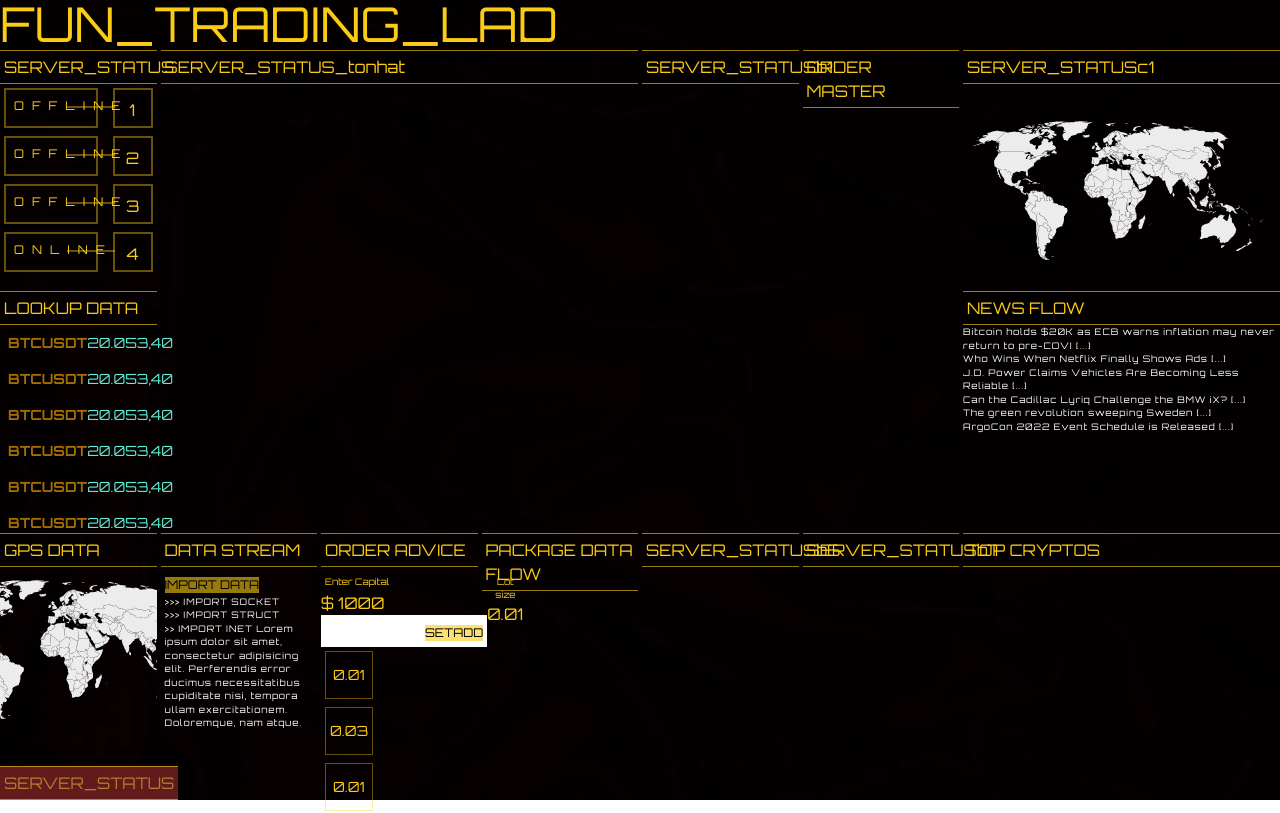
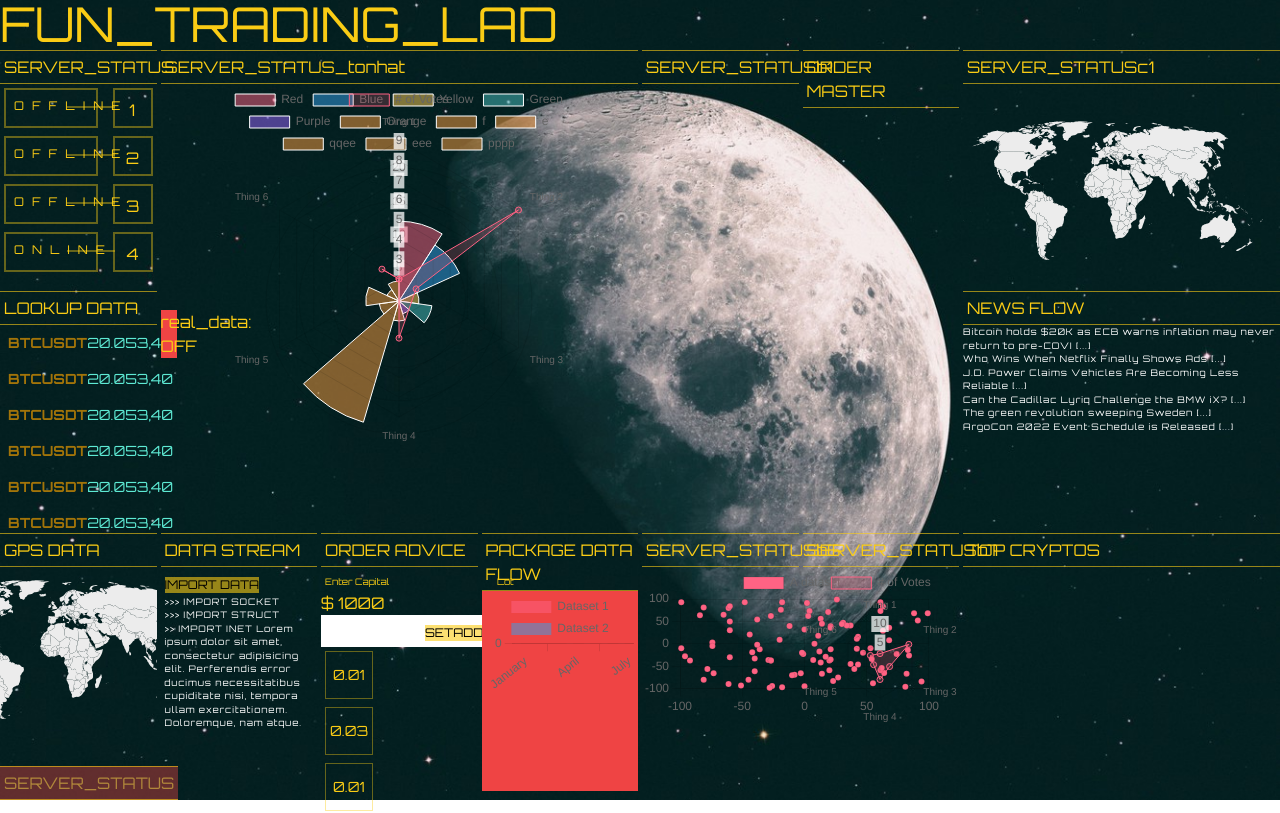
Before and after one commit to reacthcmvn/funtradinglab, a Next.js app: page / in a window 1280 px wide. Shown: the top 813 px of the page. Built offline with nearby package versions, Linux system fonts and the light colour scheme.

Commit message:
11 boxes added

```diff
--- /dev/null
+++ b/components/dynamic/dataAPI/BarChart.js
@@ -0,0 +1,74 @@
+import React from "react";
+import {
+  Chart as ChartJS,
+  CategoryScale,
+  LinearScale,
+  BarElement,
+  Title,
+  Tooltip,
+  Legend,
+} from "chart.js";
+import { Bar } from "react-chartjs-2";
+import faker from "faker";
+
+ChartJS.register(
+  CategoryScale,
+  LinearScale,
+  BarElement,
+  Title,
+  Tooltip,
+  Legend
+);
+
+// export const options = {
+//   responsive: true,
+//   plugins: {
+//     legend: {
+//       // position: 'top' as const,
+//     },
+//     title: {
+//       display: true,
+//       text: "Chart.js Bar Chart",
+//     },
+//   },
+// };
+
+const labels = ["January", "February", "March", "April", "May", "June", "July"];
+
+export const data = {
+  labels,
+  datasets: [
+    {
+      label: "Dataset 1",
+      data: labels.map(() => faker.datatype.number({ min: 0, max: 1000 })),
+      backgroundColor: "rgba(255, 99, 132, 0.5)",
+    },
+    {
+      label: "Dataset 2",
+      data: labels.map(() => faker.datatype.number({ min: 500, max: 1000 })),
+      backgroundColor: "rgba(53, 162, 235, 0.5)",
+    },
+  ],
+};
+
+export const options = {
+  scales: {
+    yAxes: [
+      {
+        ticks: {
+          reverse: false,
+          stepSize: 30,
+        },
+      },
+    ],
+  },
+  maintainAspectRatio: false,
+};
+
+export function BarChart() {
+  return (
+    <Bar option={options} data={data} height={200} />
+    // <div>
+    // </div>
+  );
+}
--- /dev/null
+++ b/components/dynamic/dataAPI/PolarChart.js
@@ -0,0 +1,51 @@
+import React from "react";
+import {
+  Chart as ChartJS,
+  RadialLinearScale,
+  PointElement,
+  LineElement,
+  Filler,
+  Tooltip,
+  Legend,
+} from "chart.js";
+import { Radar } from "react-chartjs-2";
+
+ChartJS.register(
+  RadialLinearScale,
+  PointElement,
+  LineElement,
+  Filler,
+  Tooltip,
+  Legend
+);
+
+export const data = {
+  labels: ["Thing 1", "Thing 2", "Thing 3", "Thing 4", "Thing 5", "Thing 6"],
+  datasets: [
+    {
+      label: "# of Votes",
+      data: [2, 9, 3, 5, 2, 3],
+      backgroundColor: "rgba(255, 99, 132, 0.2)",
+      borderColor: "rgba(255, 99, 132, 1)",
+      borderWidth: 1,
+    },
+  ],
+};
+
+export function PolarChart() {
+  return (
+    <div className="">
+      <Radar
+        // options={{
+        //   maintainAspectRatio: true,
+        //   scales: {
+        //     y: {
+        //       beginAtZero: false,
+        //     },
+        //   },
+        // }}
+        data={data}
+      />
+    </div>
+  );
+}
--- /dev/null
+++ b/components/dynamic/dataAPI/ScatterChart.js
@@ -0,0 +1,42 @@
+import React from "react";
+import {
+  Chart as ChartJS,
+  LinearScale,
+  PointElement,
+  LineElement,
+  Tooltip,
+  Legend,
+} from "chart.js";
+import { Scatter } from "react-chartjs-2";
+import faker from "faker";
+
+ChartJS.register(LinearScale, PointElement, LineElement, Tooltip, Legend);
+
+export const options = {
+  scales: {
+    y: {
+      beginAtZero: true,
+    },
+  },
+};
+
+export const data = {
+  datasets: [
+    {
+      label: "A dataset",
+      data: Array.from({ length: 100 }, () => ({
+        x: faker.datatype.number({ min: -100, max: 100 }),
+        y: faker.datatype.number({ min: -100, max: 100 }),
+      })),
+      backgroundColor: "rgba(255, 99, 132, 1)",
+    },
+  ],
+};
+
+export function ScatterChart() {
+  return (
+    <div>
+      <Scatter options={options} data={data} />
+    </div>
+  );
+}
--- /dev/null
+++ b/components/dynamic/dataAPI/SunBrustChart.js
@@ -0,0 +1,55 @@
+import React from "react";
+import {
+  Chart as ChartJS,
+  RadialLinearScale,
+  ArcElement,
+  Tooltip,
+  Legend,
+} from "chart.js";
+import { PolarArea } from "react-chartjs-2";
+
+ChartJS.register(RadialLinearScale, ArcElement, Tooltip, Legend);
+
+export const data = {
+  labels: [
+    "Red",
+    "Blue",
+    "Yellow",
+    "Green",
+    "Purple",
+    "Orange",
+    "f",
+    "e",
+    "qqee",
+    "eee",
+    "pppp",
+  ],
+  datasets: [
+    {
+      label: "# of Votes",
+      data: [12, 10, 3, 5, 2, 3, 19, 3, 5, 2, 3],
+      backgroundColor: [
+        "rgba(255, 99, 132, 0.5)",
+        "rgba(54, 162, 235, 0.5)",
+        "rgba(255, 206, 86, 0.5)",
+        "rgba(75, 192, 192, 0.5)",
+        "rgba(153, 102, 255, 0.5)",
+        "rgba(255, 159, 64, 0.5)",
+        "rgba(255, 159, 64, 0.5)",
+        "rgba(255, 159, 64, 0.5)",
+        "rgba(255, 159, 64, 0.5)",
+        "rgba(255, 159, 64, 0.5)",
+        "rgba(255, 159, 64, 0.5)",
+      ],
+      borderWidth: 1,
+    },
+  ],
+};
+
+export function SunBrustChart() {
+  return (
+    <div className="">
+      <PolarArea data={data} />
+    </div>
+  );
+}
--- a/package.json
+++ b/package.json
@@ -10,9 +10,13 @@
   },
   "dependencies": {
     "autoprefixer": "^10.4.7",
+    "chart.js": "^3.8.0",
+    "faker": "^5.5.3",
     "next": "12.1.6",
     "react": "18.2.0",
+    "react-chartjs-2": "^4.2.0",
     "react-dom": "18.2.0",
+    "sunburst-chart": "^1.16.2",
     "tailwindcss": "^3.1.4"
   },
   "devDependencies": {
--- a/pages/index.js
+++ b/pages/index.js
@@ -1,6 +1,6 @@
 import Image from "next/image";
 import styles from "../styles/Home.module.css";
-import bg2 from "../styles/img/3333.webp";
+import bg2 from "../styles/img/b11.jpg";
 import HeadBox from "../components/ui/HeadBox";
 import SignalStatus from "../components/dynamic/serverConnection/SignalStatus";
 import TickerPrice from "../components/dynamic/dataAPI/TickerPrice";
@@ -8,6 +8,10 @@ import Location from "../components/ui/Location";
 import DataStream from "../components/dynamic/dataAPI/DataStream";
 import OrderHubPanel from "../components/dynamic/orderHub/OrderHubPanel";
 import NewsAPI from "../components/dynamic/dataAPI/NewsAPI";
+import { SunBrustChart } from "../components/dynamic/dataAPI/SunBrustChart";
+import { PolarChart } from "../components/dynamic/dataAPI/PolarChart";
+import { ScatterChart } from "../components/dynamic/dataAPI/ScatterChart";
+import { BarChart } from "../components/dynamic/dataAPI/BarChart";
 
 export default function Home() {
   return (
@@ -47,6 +51,21 @@ export default function Home() {
         <div className=" row-span-3 col-span-5 grid grid-cols-5 grid-rows-3 gap-1">
           <div className="  row-span-2 col-span-3">
             <HeadBox>SERVER_STATUS_tonhat</HeadBox>
+            <div className="relative flex bg-teal-500/30 justify-center">
+              <div className="absolute w-9/12 z-20">
+                <SunBrustChart />
+              </div>
+              <div className="absolute w-9/12 z-20">
+                <PolarChart />
+              </div>
+              <div className="absolute w-full h-[500px] bg-pink-500/0">
+                <div className="relative w-full h-[500px] table">
+                  <div className="table-cell align-middle text-right">
+                    <h2 className="bg-red-500 w-4">real_data: OFF</h2>
+                  </div>
+                </div>
+              </div>
+            </div>
           </div>
           <div className="  row-span-2 col-span-1">
             <HeadBox>SERVER_STATUSb1</HeadBox>
@@ -64,12 +83,25 @@ export default function Home() {
           </div>
           <div className="  row-span-1 col-span-1">
             <HeadBox>PACKAGE DATA FLOW</HeadBox>
+
+            <div className="relative flex w-full  justify-center  ">
+              <div className="absolute w-full h-[200px] bg-red-500">
+                <BarChart />
+              </div>
+            </div>
           </div>
           <div className="  row-span-1 col-span-1">
             <HeadBox>SERVER_STATUSb6</HeadBox>
+
+            <div className="flex ">
+              <ScatterChart />
+            </div>
           </div>
           <div className="  row-span-1 col-span-1">
             <HeadBox>SERVER_STATUSb7</HeadBox>
+            <div>
+              <PolarChart />
+            </div>
           </div>
         </div>
         <div className=" row-span-3 col-span-2 grid grid-cols-1 grid-rows-3 gap-1">
```
Also changed, not shown: styles/img/b7.jpg (deleted), 1 other file (tests, documents, lock files or other folders).
